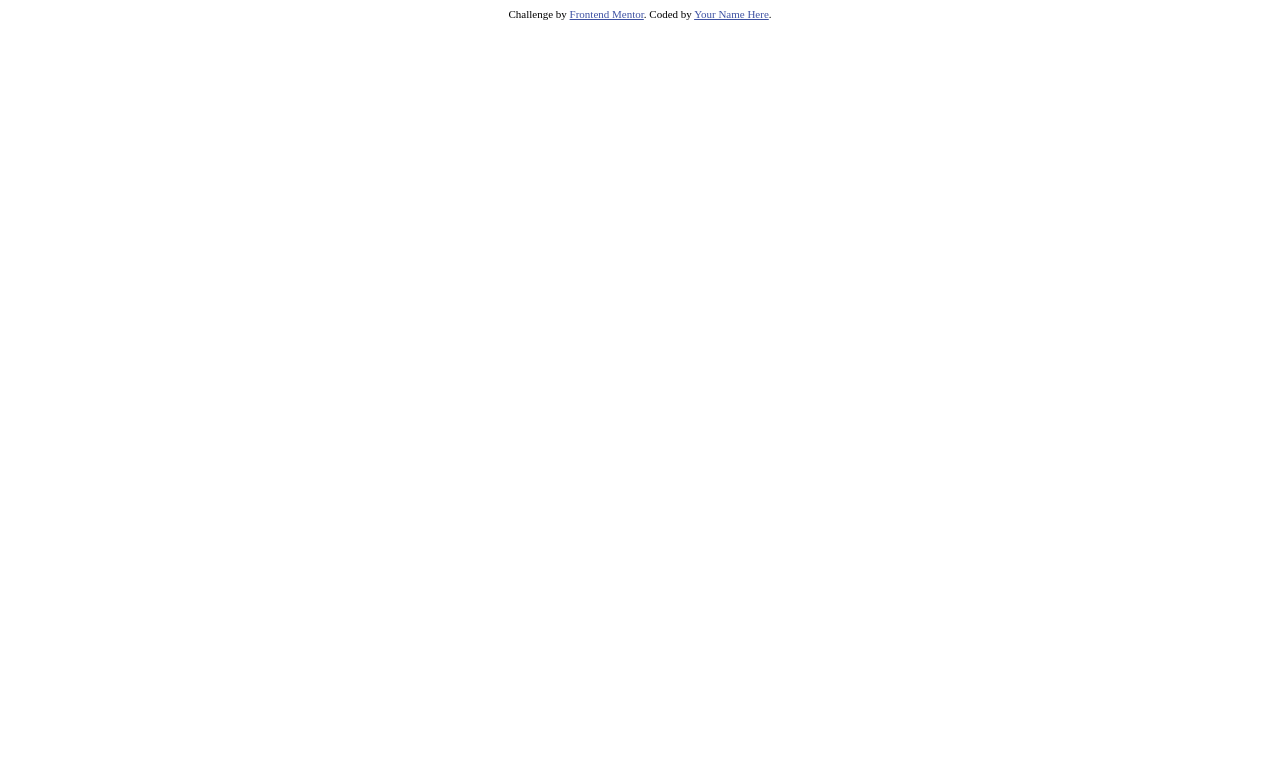
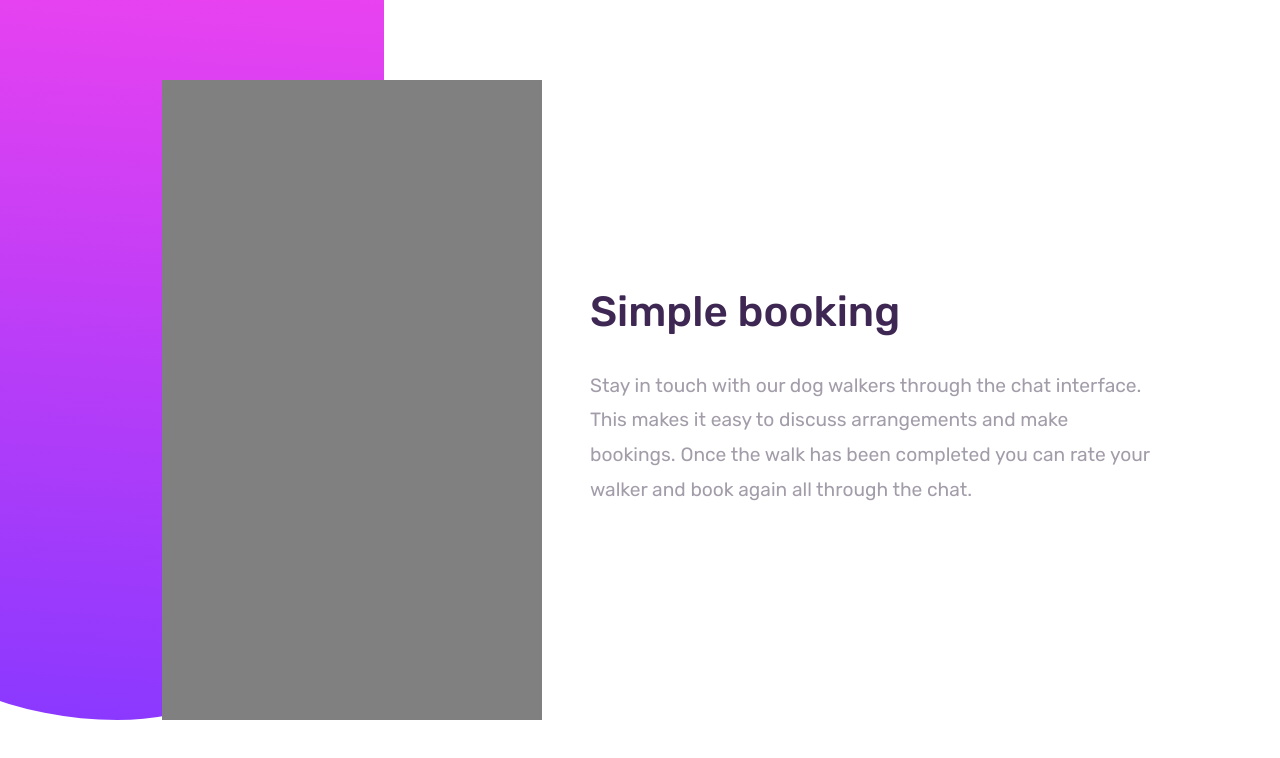
Before and after one commit to Cybronel/chat-app-site, a plain HTML site: page root/index.html in a window 1280 px wide. Drawn offline with Linux system fonts and the light colour scheme.

Commit message:
basic page prototype and typography

```diff
--- /dev/null
+++ b/root/attribution_styles.css
@@ -0,0 +1,2 @@
+.attribution { font-size: 11px; text-align: center; }
+.attribution a { color: hsl(228, 45%, 44%); }
--- a/root/index.html
+++ b/root/index.html
@@ -5,22 +5,22 @@
   <meta name="viewport" content="width=device-width, initial-scale=1.0"> <!-- displays site properly based on user's device -->
 
   <link rel="icon" type="image/png" sizes="32x32" href="./images/favicon-32x32.png">
-
-  <title>Frontend Mentor | [Challenge Name Here]</title>
-
-  <!-- Feel free to remove these styles or customise in your own stylesheet 👍 -->
-  <style>
-    .attribution { font-size: 11px; text-align: center; }
-    .attribution a { color: hsl(228, 45%, 44%); }
-  </style>
+  <link rel="stylesheet" href="styles.css">
+  <link rel="stylesheet" href="attribution_styles.css">
+  <title>Frontend Mentor | Chat app site</title>
 </head>
 <body>
-
-
-
-  <div class="attribution">
+  <div class="bg-shape"></div>
+  <div class="phone"></div>
+  <section class="description">
+    <h1 class="title">Simple booking</h1>
+    <p class="text">Stay in touch with our dog walkers through the chat interface. This makes it easy to
+      discuss arrangements and make bookings. Once the walk has been completed you can rate
+      your walker and book again all through the chat.</p>
+  </section>
+  <!-- <div class="attribution">
     Challenge by <a href="https://www.frontendmentor.io?ref=challenge" target="_blank">Frontend Mentor</a>.
     Coded by <a href="#">Your Name Here</a>.
-  </div>
+  </div> -->
 </body>
 </html>
--- /dev/null
+++ b/root/styles.css
@@ -0,0 +1,98 @@
+@import url('https://fonts.googleapis.com/css2?family=Rubik:wght@400;500;700&display=swap');
+:root {
+    /* for gradient: */
+    --light-magenta: hsl(293, 100%, 63%);
+    --light-violet: hsl(264, 100%, 61%);
+
+    --white: hsl(0, 0%, 100%);
+    --light-gray-violet: hsl(270, 20%, 96%); /*app background */
+    --very-dark-desturated-violet: hsl(271, 36%, 24%); /* submit button bg, main heading */
+    --very-light-magenta: hsl(289, 100%, 72%); /* radio button outline */
+    --pale-violet: hsl(276, 100%, 81%); /* sub-heading at the top of the app UI */
+    --moderate-violet: hsl(276, 55%, 52%); /* chat on the left */
+    --desaturated-dark-violet: hsl(271, 15%, 43%); /* chat on the right */
+    --gray-blue: hsl(206, 6%, 79%); /* placeholder text */
+    --dark-gray-violet: hsl(270, 7%, 64%); /* paragraph */
+}
+
+/* typography */
+
+body {
+    font-size: 16px;
+    font-family: 'Rubik', sans-serif;
+}
+
+section {
+    font-weight: 400;
+    line-height: 1.8;
+    font-size: 1.2em;
+}
+
+h1 {
+    font-size: 2.2em;
+    font-weight: 500;
+}
+
+/* layout */
+
+body {
+    margin: 0;
+    border: 0;
+    height: 100vh;
+
+    display: flex;
+    flex-flow: row nowrap;
+    justify-content: center;
+    align-items: center;
+    gap: 3rem;
+}
+
+.bg-shape {
+    position: absolute;
+    top: 0;
+    left: -20%;
+    width: 50%;
+    height: 90%;
+}
+
+.phone {
+    margin-left: 2rem;
+    z-index: 1;
+    width: 380px;
+    height: 640px;
+}
+
+section {
+    display: flex;
+    flex-flow: column nowrap;
+    justify-content: center;
+    align-content: center;
+    justify-self: center;
+
+    width: 35rem;
+    height: 100%;
+}
+
+h1 {
+    margin: 0;
+
+}
+
+/* style */
+
+.bg-shape {
+    background: linear-gradient(184deg, rgba(233,66,240,1) 0%, rgba(136,56,255,1) 100%);
+    border-radius: 0 0 500px 700px;
+}
+
+.phone {
+    background: gray;
+}
+
+h1 {
+    color: var(--very-dark-desturated-violet);
+}
+
+p {
+    color: var(--dark-gray-violet);
+}
```
Also changed, not shown: text.txt.
